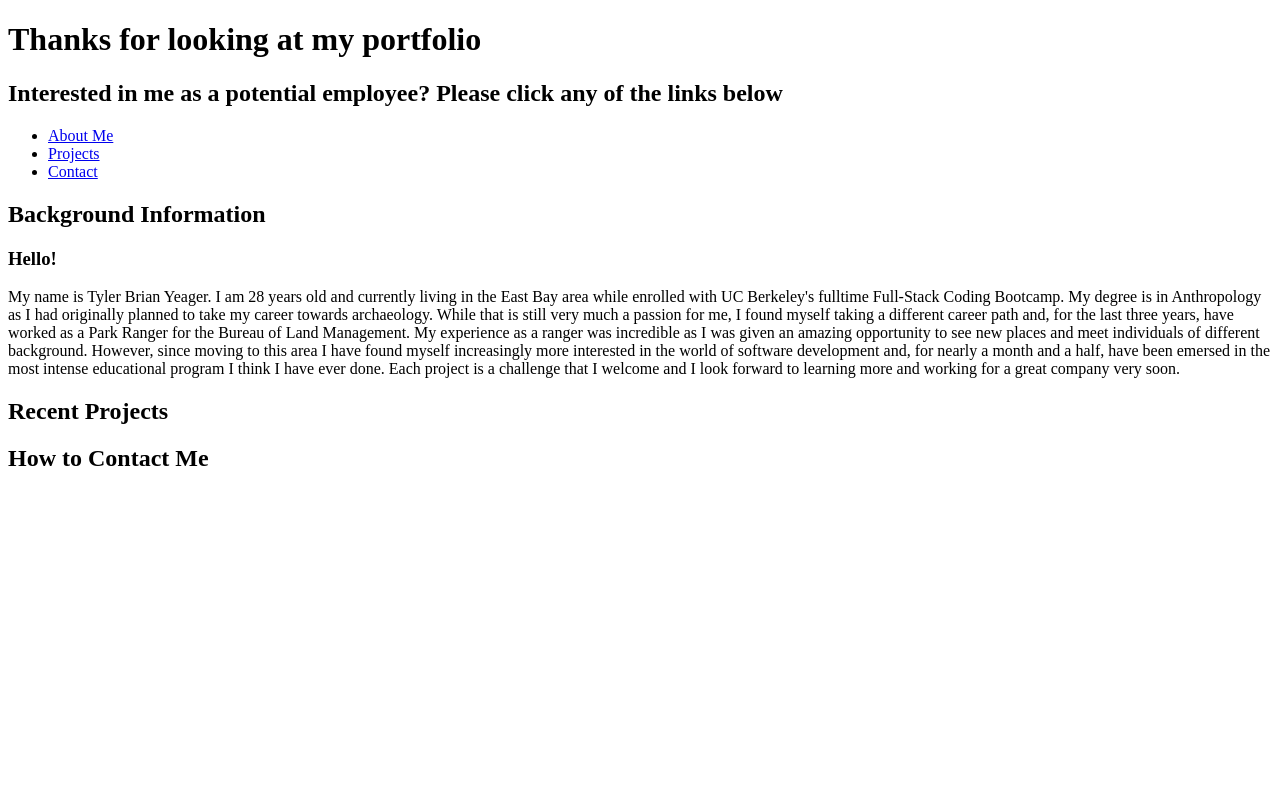
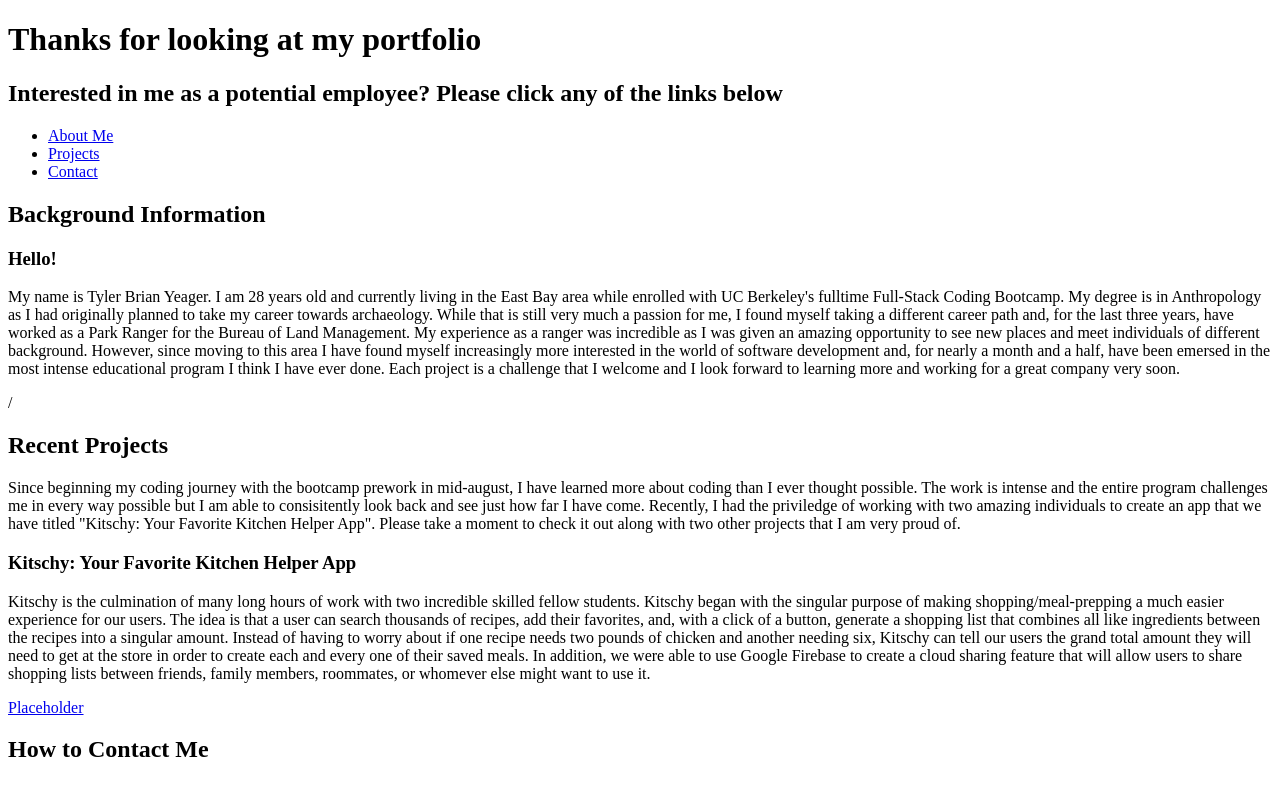
Before and after one commit to TylerBYeager/second-portfolio, a plain HTML site: page index.html in a window 1280 px wide. Drawn offline with Linux system fonts and the light colour scheme.

Commit message:
add project 1 info and link

```diff
--- a/index.html
+++ b/index.html
@@ -44,8 +44,22 @@
 
 
 
-    <section class="container2">
+    <section class="container2"> /<!--possibly add a carousel to show projects. styling-->
         <h2 id="projects">Recent Projects</h2>
+        <p>Since beginning my coding journey with the bootcamp prework in mid-august, I have learned more about coding than I ever thought possible.
+           The work is intense and the entire program challenges me in every way possible but I am able to consisitently look back and see just how far I have come.
+           Recently, I had the priviledge of working with two amazing individuals to create an app that we have titled "Kitschy: Your Favorite Kitchen Helper App".
+           Please take a moment to check it out along with two other projects that I am very proud of.
+        </p>
+            <h3>Kitschy: Your Favorite Kitchen Helper App</h3>
+            <p>Kitschy is the culmination of many long hours of work with two incredible skilled fellow students. Kitschy began with the singular purpose of making shopping/meal-prepping
+                a much easier experience for our users. The idea is that a user can search thousands of recipes, add their favorites, and, with a click of a button, generate a shopping list that combines
+                all like ingredients between the recipes into a singular amount. Instead of having to worry about if one recipe needs two pounds of chicken and another needing six, Kitschy can tell our users
+                the grand total amount they will need to get at the store in order to create each and every one of their saved meals. In addition, we were able to use Google Firebase to create a cloud sharing
+                feature that will allow users to share shopping lists between friends, family members, roommates, or whomever else might want to use it.
+            </p>
+                <a href="https://starryblue7.github.io/kitschy-app/" target="_blank">
+                <img>Placeholder</a>
 
     </section>
 
```
